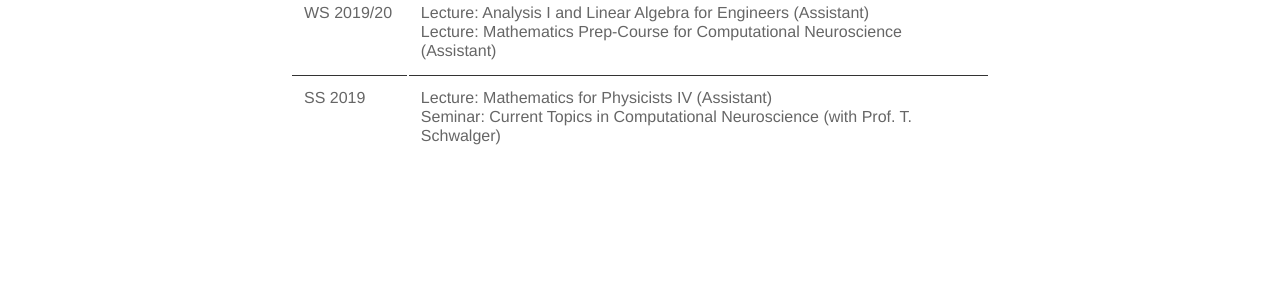
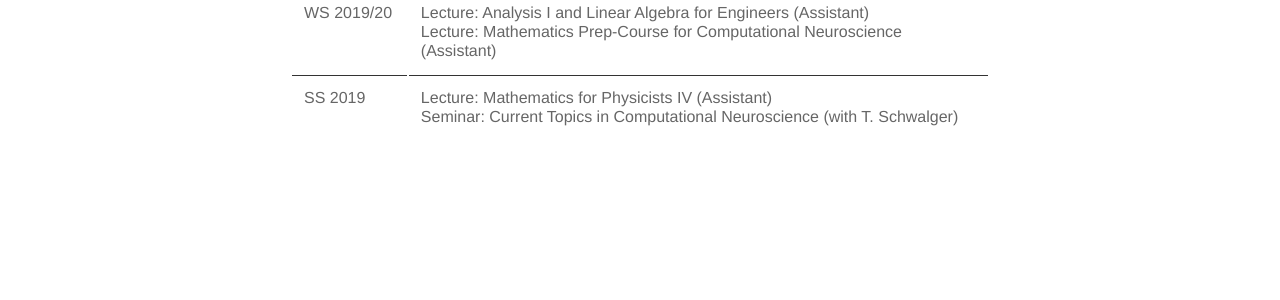
Before and after one commit to BastianPietras/bastianpietras.github.io, a Jekyll site: the page built from _pages/teaching.md, in a window 1280 px wide. Shown: the part 426-726 px from the top of the page. Built offline with Jekyll 4.4.1, drawn with Linux system fonts in a browser that asks for light colours.

Commit message:
Update teaching.md

```diff
--- a/_pages/teaching.md
+++ b/_pages/teaching.md
@@ -32,7 +32,7 @@ title: teaching
   <tr>
     <td> SS 2019  </td>
     <td>Lecture: Mathematics for Physicists IV (Assistant)
-    <br>Seminar: Current Topics in Computational Neuroscience (with Prof. T. Schwalger)</td>
+    <br>Seminar: Current Topics in Computational Neuroscience (with T. Schwalger)</td>
   </tr>
 
 </table>
```
